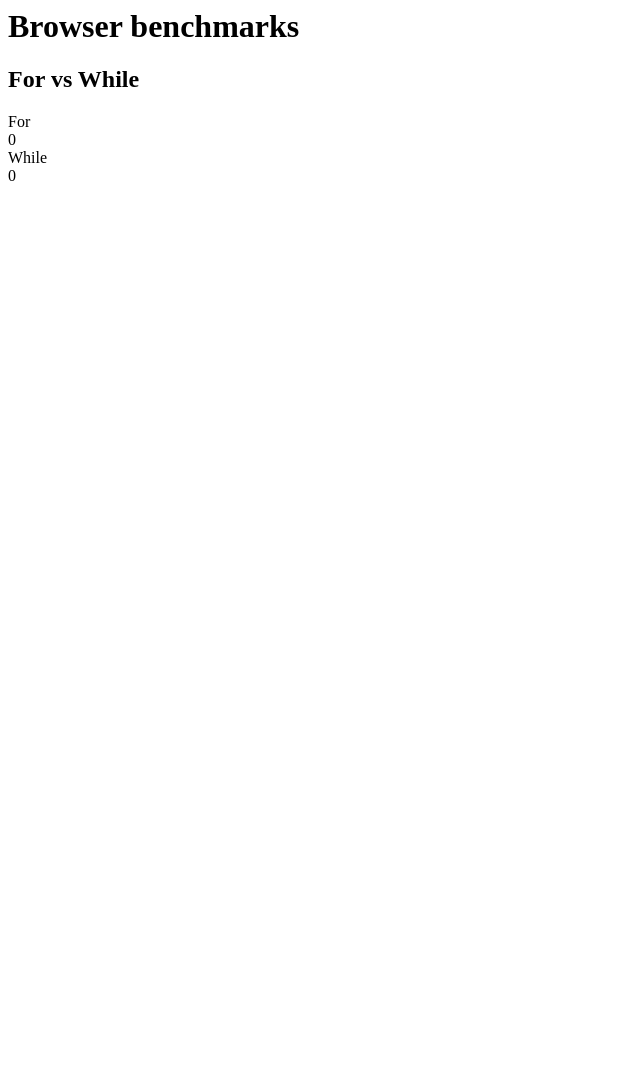
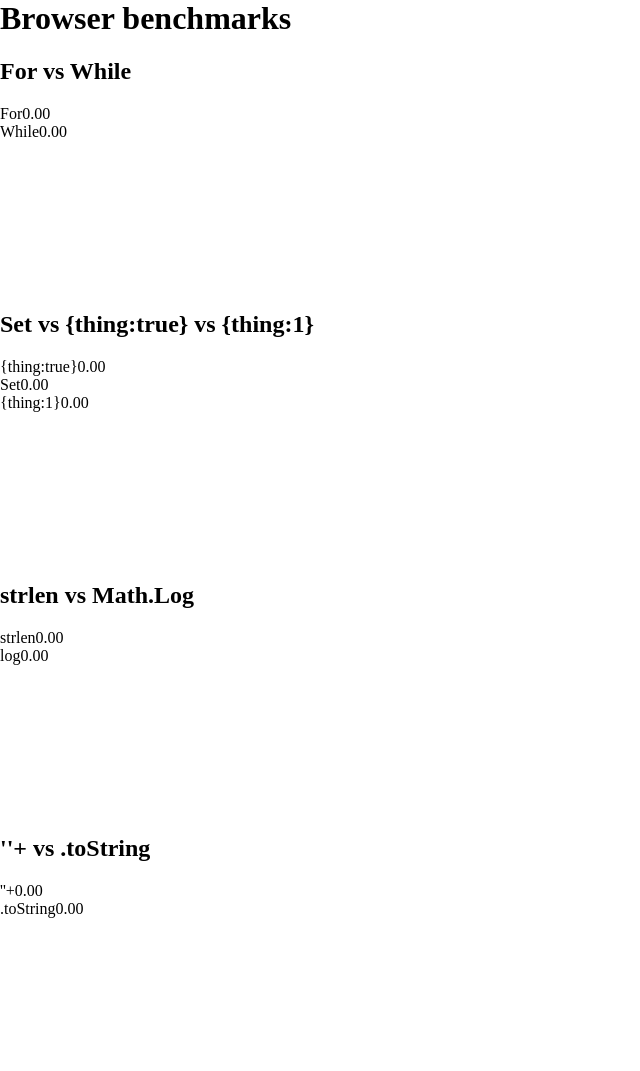
Before and after one commit to taoroalin/browser-benchmarks, a plain HTML site: page index.html in a window 1280 px wide. Shown: the top 1071 px of the page, without its empty margins (0-640 px from the left). Before the commit the page ends 800 px from the top, so only its background shows below. Drawn offline with Linux system fonts and the light colour scheme.

Commit message:
a few basic benchmarks

```diff
--- a/index.html
+++ b/index.html
@@ -1,5 +1,18 @@
 <body>
+  <style>
+    body {
+      margin: 0
+    }
+
+    .result {
+      display: flex;
+      flex-direction: row;
+    }
+  </style>
   <h1>Browser benchmarks</h1>
+  <div id="dom-sandbox">
+  </div>
+  <div id="canvas-sandbox"></div>
   <div id="tests"></div>
 
   <template id="test">
@@ -7,6 +20,7 @@
       <h2>
       </h2>
       <div class="result-list"></div>
+      <canvas class="chart"></canvas>
     </div>
   </template>
 
@@ -18,5 +32,5 @@
   </template>
 
   <script src="./main.js"></script>
-
+  <canvas id="charttest"></canvas>
 </body>
--- a/main.js
+++ b/main.js
@@ -2,6 +2,13 @@ const testsElement = document.getElementById("tests")
 
 const resultTemplate = document.getElementById("result").content.firstElementChild
 const testTemplate = document.getElementById("test").content.firstElementChild
+
+// const formatNum = (num,sigfigs) => {
+//   const log = Math.floor(Math.log10(num))
+//   let str = "" + Math.round(num * Math.pow(10,sigfigs - 1 - log))
+//   str += "0".repeat()
+//   return  * Math.pow(10,log - sigfigs + 1)
+// }
 
 const testAll = () => {
   const results = []
@@ -20,7 +27,7 @@ const renderTest = (testResult) => {
   for (let result of testResult.results) {
     const resultEl = resultTemplate.cloneNode(true)
     resultEl.children[0].innerText = result.name
-    resultEl.children[1].innerText = result.time
+    resultEl.children[1].innerText = result.time.toPrecision(3)
     el.children[1].appendChild(resultEl)
   }
   testsElement.appendChild(el)
@@ -53,6 +60,76 @@ const tests = [{
       }
     }
   }]
+},
+{
+  name: "Set vs {thing:true} vs {thing:1}",params: [{ name: "adds",min: 1,max: 10 },{ name: "deletes",min: 1,max: 10 },{ name: "gets",min: 1,max: 1000 }],cases: [{
+    name: "{thing:true}",fn: () => {
+      const obj = {}
+      for (let i = 0; i < 1000000; i++) {
+        obj[i] = true
+      }
+    }
+  },{
+    name: "Set",fn: () => {
+      const st = new Set()
+      for (let i = 0; i < 1000000; i++) {
+        st.add(1)
+        st.has(1)
+      }
+    }
+  },{
+    name: "{thing:1}",fn: () => {
+      const obj = {}
+      for (let i = 0; i < 1000000; i++) {
+        obj[i] = 1
+        obj[i]
+      }
+    }
+  },]
+},{
+  name: "strlen vs Math.Log",cases: [{
+    name: "strlen",fn: () => {
+      for (let i = 0; i < 1000000; i++) {
+        i.toString().length
+      }
+    }
+  },{
+    name: "log",fn: () => {
+      for (let i = 0; i < 1000000; i++) {
+        Math.floor(Math.log(i))
+      }
+    }
+  }]
+},{
+  name: "''+ vs .toString",cases: [{
+    name: "''+",fn: () => {
+      for (let i = 0; i < 1000000; i++) {
+        "" + i
+      }
+    }
+  },{
+    name: ".toString",fn: () => {
+      for (let i = 0; i < 1000000; i++) {
+        i.toString()
+      }
+    }
+  }],
+},{
+  name: "Math.max vs if(_>_)_=_",cases: [{
+    name: "Math.max",fn: () => {
+      let z = 0
+      for (let i = 0; i < 1000000; i++) {
+        z = Math.max(i,z)
+      }
+    }
+  },{
+    name: "if",fn: () => {
+      let z = 0
+      for (let i = 0; i < 1000000; i++) {
+        if (i > z) z = i
+      }
+    }
+  }],
 }]
 
 testAll()
```
Also changed, not shown: chart.js (added, +24 -0 lines), 2 other files.
